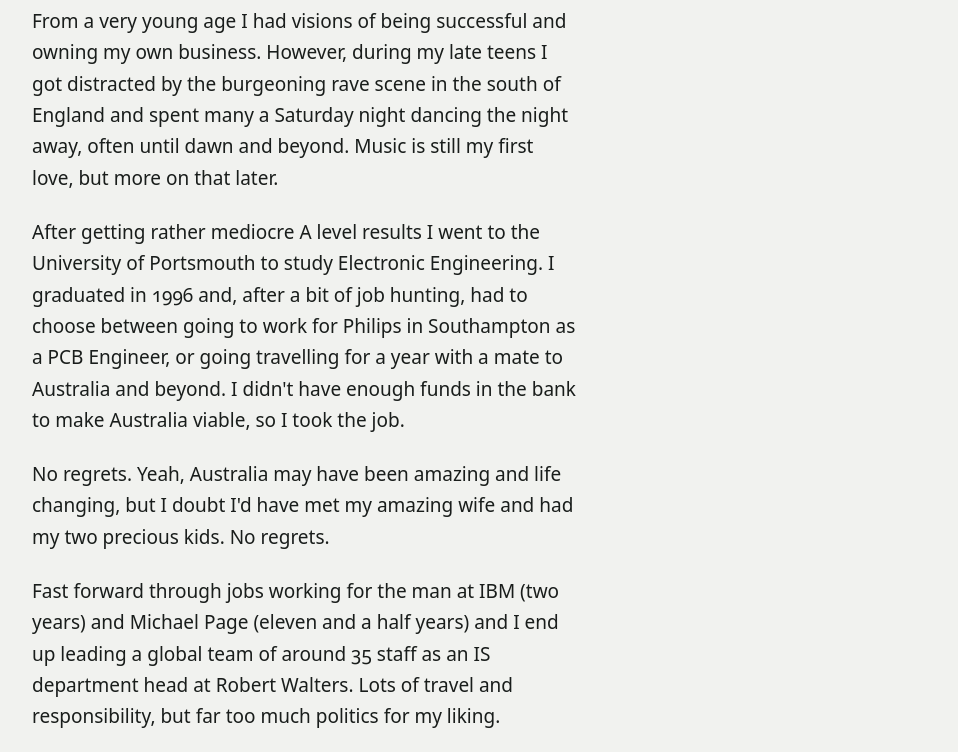
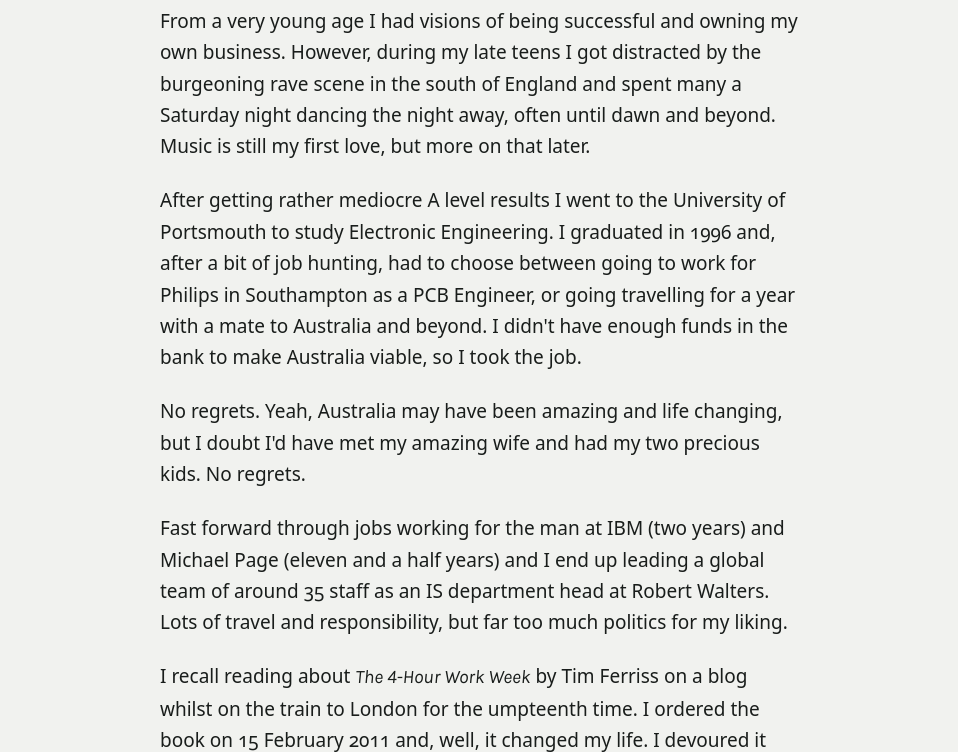
Before and after one commit to staffers/simonstafferton-com, an Eleventy site: page src/about.md in a window 1280 px wide. Shown: the part 459-1211 px from the top of the page, without its empty margins (160-1118 px from the left). Built offline with nearby package versions, Linux system fonts and the light colour scheme; Eleventy itself is replaced by a stand-in of ours; files that its build step writes are made by us from their sources; a web font is replaced by a local one.

Commit message:
Modify wrap class in page.njk for improved layout
Updated the 'wrap' class to include 'wrap--text' for better styling.

```diff
--- a/src/_includes/page.njk
+++ b/src/_includes/page.njk
@@ -1,7 +1,7 @@
 ---
 layout: base.njk
 ---
-<div class="wrap">
+<div class="wrap wrap--text">
   <h1 class="page-title">{{ title }}</h1>
   {% if lede %}<p class="lede" style="margin-block-start:1.25rem">{{ lede }}</p>{% endif %}
   <div class="prose" style="margin-block-start:2.5rem">
```
